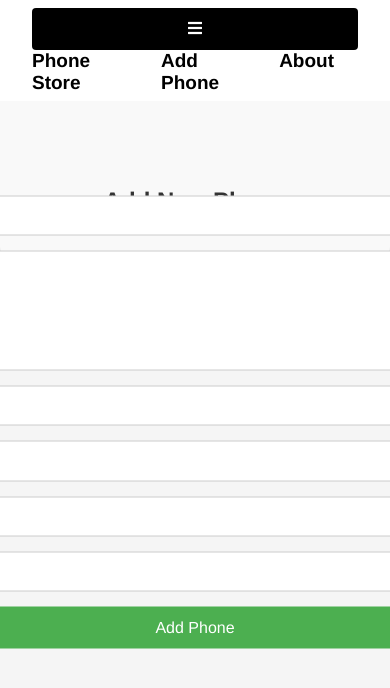
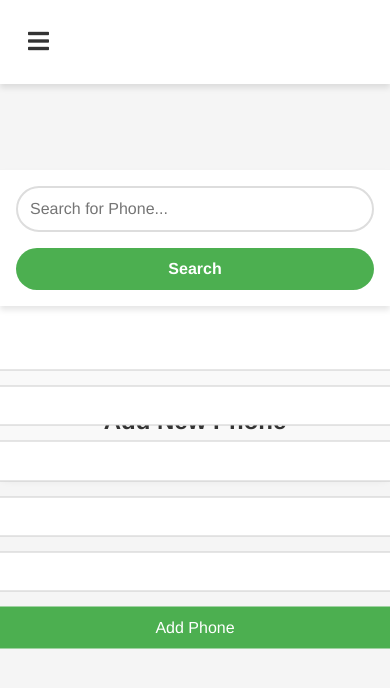
Before and after one commit to Denkogei/phone-store, a React (Create React App) app: page /add-phone in a window 390 px wide. Shown: the top 688 px of the page. Built offline with nearby package versions, Linux system fonts and the light colour scheme.

Commit message:
styled mobile view

```diff
--- a/src/index.css
+++ b/src/index.css
@@ -1,3 +1,4 @@
+/* Global Styles (Apply to all screens) */
 * {
   margin: 0;
   padding: 0;
@@ -8,9 +9,8 @@
 body {
   background-color: whitesmoke;
   margin: 0;
+  padding-top: 80px; /* Prevents content from being hidden under navbar */
 }
-
-
 
 .navbar {
   display: flex;
@@ -18,20 +18,18 @@ body {
   align-items: center;
   padding: 1rem 2rem;
   background-color: white;
-  color: #fff;
+  color: #333;
   top: 0;
   position: fixed;
   width: 100%;
-  z-index: 1000;
-  height: 12vh;
+  z-index: 1000; /* Ensure navbar is above other content */
+  height: 10vh; /* Adjusted height */
+  box-shadow: 0 4px 6px rgba(0, 0, 0, 0.1); /* Adds subtle shadow for better visibility */
 }
-
 
 .navbar-left ul {
   display: flex;
   list-style: none;
-  padding: 0;
-  margin: 0;
 }
 
 .navbar-left ul li {
@@ -39,13 +37,11 @@ body {
 }
 
 .navbar-left ul li a {
-  color: black;
+  color: #333; /* Darker text for better readability */
   font-size: 19px;
   text-decoration: none;
   font-weight: bold;
 }
-
-
 
 .navbar-right {
   margin-left: auto;
@@ -56,21 +52,20 @@ body {
 .search-container {
   display: flex;
   align-items: center;
-  gap: 2.0rem;
+  gap: 2rem;
 }
 
 .search-input {
   padding: 0.5rem;
-  border: none;
+  border: 2px solid #333;
   border-radius: 4px 0 0 4px;
   outline: none;
   width: 300px;
-  border: 2px solid #333;
 }
 
 .search-button {
   padding: 0.5rem 1rem;
-  background-color: #4caf50;;
+  background-color: #4caf50;
   border: none;
   border-radius: 0 4px 4px 0;
   color: #fff;
@@ -82,8 +77,6 @@ body {
 .search-button:hover {
   background-color: greenyellow;
 }
-
-
 
 .phone-list {
   display: flex;
@@ -127,10 +120,9 @@ body {
   font-size: 16px;
   color: #555;
 }
-.phone-status{
+
+.phone-status {
   width: 300px;
-}
-.phone-status {
   font-size: 20px;
   font-weight: bold;
   color: green;
@@ -138,11 +130,13 @@ body {
   margin-top: 10px; /* Space between the price and status */
   padding-left: 90px;
 }
+
 .out-of-stock {
-  color: red;    /* Red for out of stock */
+  color: red; /* Red for out of stock */
 }
+
 .view-details-btn {
-  background-color: green;  /* Blue color for the button */
+  background-color: green; /* Blue color for the button */
   color: white;
   font-size: 16px;
   padding: 10px 20px;
@@ -153,8 +147,6 @@ body {
   transition: background-color 0.3s ease;
   width: 100%;
 }
-
-
 
 .view-details-btn:focus {
   outline: none; /* Remove focus outline */
@@ -177,8 +169,6 @@ p.error {
   color: #dc3545;
 }
 
-
-
 .form-container {
   width: 100%;
   max-width: 450px;
@@ -187,7 +177,6 @@ p.error {
   border-radius: 8px;
   box-shadow: 0 4px 12px rgba(0, 0, 0, 0.1);
   box-sizing: border-box;
-
 }
 
 h2 {
@@ -237,13 +226,6 @@ button:disabled {
   cursor: not-allowed;
 }
 
-
-p {
-  text-align: center;
-  font-size: 16px;
-  margin-top: 20px;
-}
-
 .success {
   color: #4caf50;
 }
@@ -252,7 +234,6 @@ p {
   color: #e74c3c;
 }
 
-/* About.css */
 .about {
   color: black;
   padding: 20px;
@@ -263,24 +244,18 @@ p {
   margin-top: 20px;
 }
 
-
-/* Image styling */
 .about-image {
   width: 500px;
   height: auto;
   border-radius: 10px;
 }
 
-/* Text styling */
 .about p {
   color: black;
   max-width: 1600px;
   font-size: 24px;
 }
 
-
-
-/* The container for the entire phone detail */
 .phone-detail-container {
   padding: 20px;
   display: flex;
@@ -288,7 +263,6 @@ p {
   background-color: #f9f9f9; /* Light background color for the page */
 }
 
-/* Card layout */
 .phone-detail-card {
   display: flex;
   background-color: #fff;
@@ -300,7 +274,6 @@ p {
   padding: 20px;
 }
 
-/* Left side (image) */
 .phone-detail-left {
   flex: 1;
   padding-right: 20px; /* Space between image and text */
@@ -314,7 +287,6 @@ p {
   object-fit: cover;
 }
 
-/* Right side (text) */
 .phone-detail-right {
   flex: 2;
   padding-left: 20px; /* Space between image and details */
@@ -323,7 +295,6 @@ p {
   justify-content: space-between;
 }
 
-/* Styling for headings and text */
 .phone-detail-right h2 {
   font-size: 2em;
   color: #333;
@@ -339,7 +310,7 @@ p {
 .phone-detail-right strong {
   color: #333;
 }
-/* PhoneDetail.css */
+
 .phone-detail {
   text-align: center;
   padding: 20px;
@@ -369,6 +340,7 @@ p {
 .whatsapp-button:hover {
   background-color: #128C7E;
 }
+
 .error-page {
   position: relative;
   height: 100vh;
@@ -384,3 +356,169 @@ p {
   object-fit: cover;
   z-index: -1;
 }
+
+.sidebar {
+  width: 250px;
+  height: 100vh; /* Full height */
+  background-color: #f4f4f4;
+  position: fixed; /* Sticks to the side */
+  left: 0;
+  top: 0;
+  padding: 20px;
+  display: block; /* Ensure it's not hidden */
+  z-index: 999; /* Ensure sidebar is below navbar */
+}
+
+/* Hamburger Menu Styling */
+.hamburger {
+  display: none; /* Hide by default */
+  background: none;
+  border: none;
+  font-size: 24px;
+  cursor: pointer;
+  color: #333; /* Icon color */
+}
+
+/* Navbar Links Styling */
+.nav-links {
+  display: flex;
+  list-style: none;
+}
+
+/* Mobile Styles */
+@media (max-width: 768px) {
+  /* Hide Regular Nav Links */
+  .navbar-left ul {
+    display: none;
+  }
+
+  /* Show Hamburger Icon */
+  .hamburger {
+    display: block; /* Show on mobile */
+  }
+
+  /* Show Nav Links When Menu is Open */
+  .nav-links.active {
+    display: flex;
+    flex-direction: column;
+    position: absolute;
+    top: 10vh; /* Position below the navbar */
+    left: 0;
+    width: 100%;
+    background-color: white;
+    padding: 1rem;
+    box-shadow: 0 4px 6px rgba(0, 0, 0, 0.1);
+    z-index: 1000; /* Ensure navbar links are above other content */
+  }
+
+  /* Modernize Navbar Links for Mobile */
+  .nav-links.active li {
+    margin: 0.5rem 0; /* Add vertical spacing between links */
+  }
+
+  .nav-links.active li a {
+    font-size: 16px; /* Smaller font size for mobile */
+    font-weight: normal; /* Remove bold font */
+    color: #333; /* Darker text for better readability */
+    text-decoration: none;
+    transition: color 0.3s ease;
+  }
+
+  .nav-links.active li a:hover {
+    color: #4caf50; /* Green color on hover */
+  }
+
+  /* Adjust Navbar Right Section */
+  .navbar-right {
+    display: none; /* Hide search bar in navbar on mobile */
+  }
+
+  /* Move Search Bar to Body */
+  .body-search-container {
+    display: flex;
+    flex-direction: column;
+    align-items: center;
+    gap: 1rem;
+    padding: 1rem;
+    background-color: white;
+    box-shadow: 0 4px 6px rgba(0, 0, 0, 0.1);
+    margin-top: 10px; /* Space below navbar */
+    position: relative; /* Ensure search bar is below navbar links */
+    z-index: 999; /* Lower z-index than navbar links */
+  }
+
+  .body-search-input {
+    padding: 0.75rem;
+    border: 2px solid #ddd;
+    border-radius: 25px;
+    outline: none;
+    width: 100%;
+    font-size: 16px;
+    transition: border-color 0.3s ease;
+  }
+
+  .body-search-input:focus {
+    border-color: #4caf50;
+  }
+
+  .body-search-button {
+    padding: 0.75rem 1.5rem;
+    background-color: #4caf50;
+    border: none;
+    border-radius: 25px;
+    color: #fff;
+    cursor: pointer;
+    font-weight: bold;
+    transition: background-color 0.3s ease;
+    width: 100%;
+  }
+
+  .body-search-button:hover {
+    background-color: #45a049;
+  }
+}
+
+/* Styles for 600px */
+@media (max-width: 600px) {
+  .navbar {
+    padding: 1rem; /* Reduce padding for smaller screens */
+  }
+
+  .nav-links.active {
+    top: 7vh; /* Adjust position for smaller screens */
+  }
+
+  .body-search-container {
+    margin-top: 90px; /* Adjust margin for smaller screens */
+  }
+}
+
+/* Styles for 768px */
+@media (min-width: 601px) and (max-width: 768px) {
+  .navbar {
+    padding: 1rem 1.5rem; /* Adjust padding for medium screens */
+  }
+
+  .nav-links.active {
+    top: 9vh; /* Adjust position for medium screens */
+  }
+
+  .body-search-container {
+    margin-top: 9px; /* Adjust margin for medium screens */
+  }
+}
+
+/* Styles for 1024px */
+@media (min-width: 769px) and (max-width: 1024px) {
+  .navbar {
+    padding: 1rem 2rem; /* Adjust padding for larger screens */
+  }
+
+  .nav-links.active {
+    top: 10vh; /* Adjust position for larger screens */
+  }
+
+  .body-search-container {
+    margin-top: 10px; /* Adjust margin for larger screens */
+  }
+}
```
